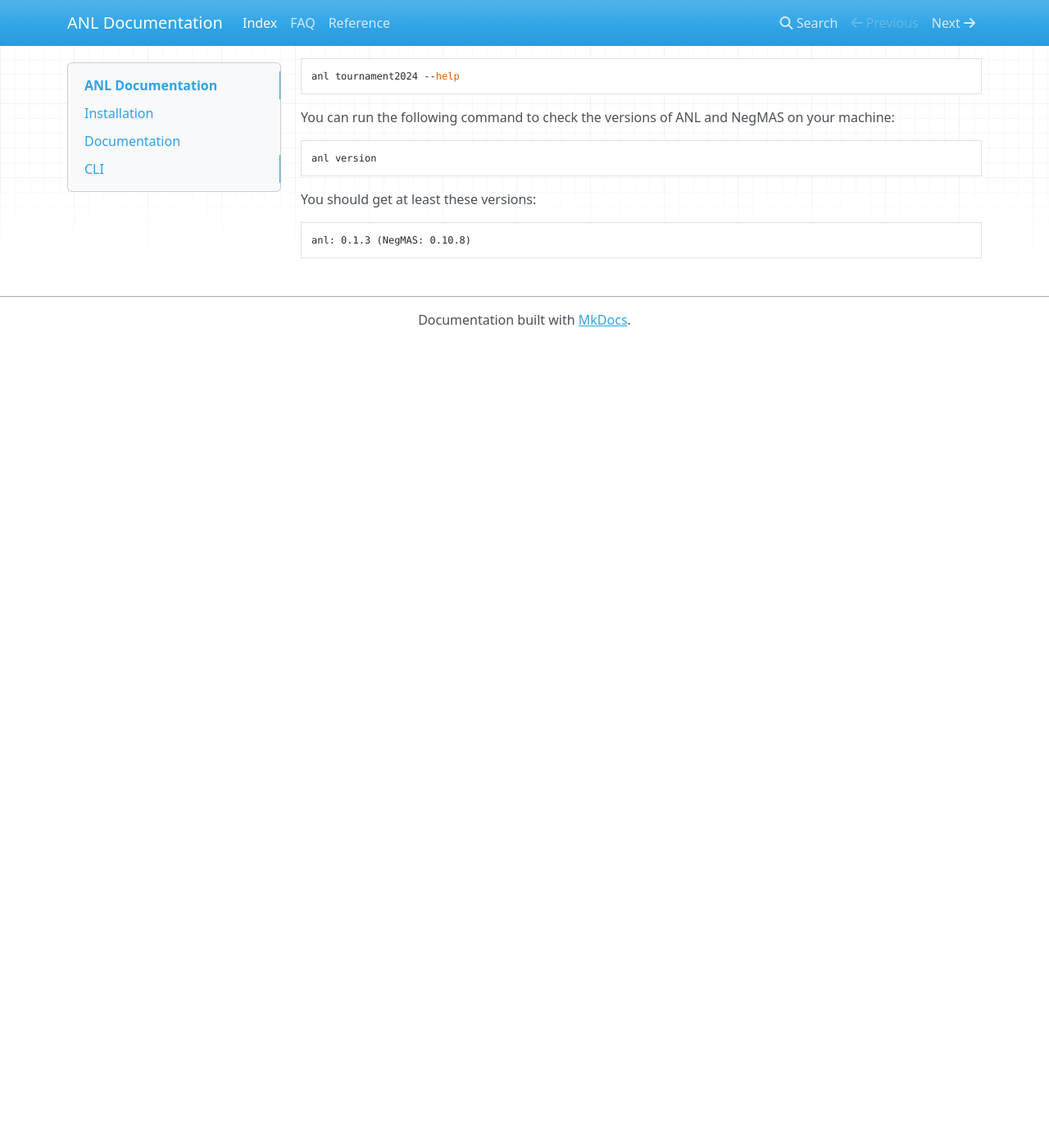
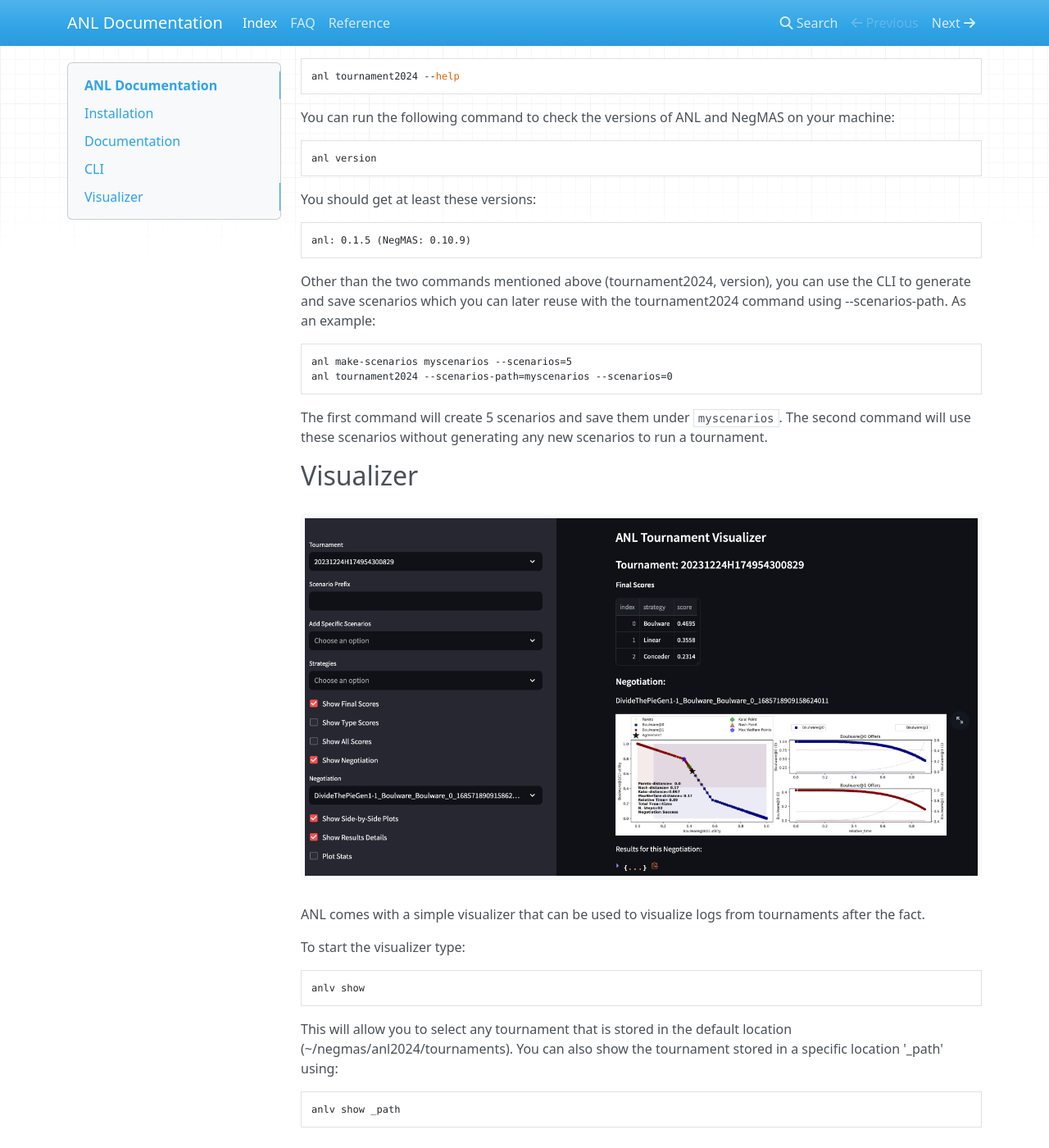
Before and after one commit to yasserfarouk/anl, an MkDocs documentation site: the page built from docs/docs/index.md, in a window 1280 px wide and 1400 px high, scrolled down 895 px. Shown: the whole window at 82% size. Built offline with MkDocs 1.6.1, drawn with Linux system fonts in a browser that asks for light colours; nearby versions of some CDN libraries; before the commit the page ends 1313 px from its top, so only the background shows below that; some of the changed text lies outside the part shown.

Commit message:
documentation update

````diff
--- a/docs/docs/index.md
+++ b/docs/docs/index.md
@@ -52,5 +52,32 @@ anl version
 You should get at least these versions:
 
 ```bash
-anl: 0.1.3 (NegMAS: 0.10.8)
+anl: 0.1.5 (NegMAS: 0.10.9)
 ```
+
+Other than the two commands mentioned above (tournament2024, version), you can use the CLI to generate and save scenarios which you can later reuse with the tournament2024 command using --scenarios-path.
+As an example:
+
+```bash
+anl make-scenarios myscenarios --scenarios=5
+anl tournament2024 --scenarios-path=myscenarios --scenarios=0
+```
+The first command will create 5 scenarios and save them under `myscenarios`. The second command will use these scenarios without generating any new scenarios to run a tournament.
+
+
+## Visualizer
+
+![visualizer](visualizer.png)
+ANL comes with a simple visualizer that can be used to visualize logs from tournaments after the fact.
+
+To start the visualizer type:
+
+```bash
+anlv show
+```
+This will allow you to select any tournament that is stored in the default location (~/negmas/anl2024/tournaments).
+You can also show the tournament stored in a specific location '_path' using:
+
+```bash
+anlv show _path
+```
````
Also changed, not shown: other parts of docs/docs/index.md (+1 -1 lines), docs/docs/reference.md (+8 -6 lines), docs/docs/visualizer.png (added).
